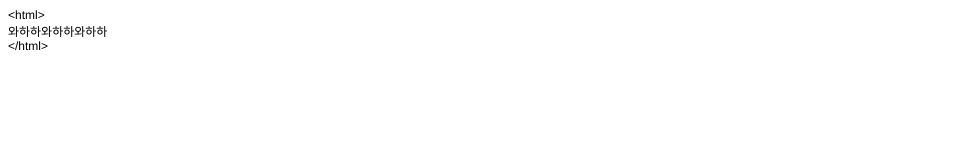
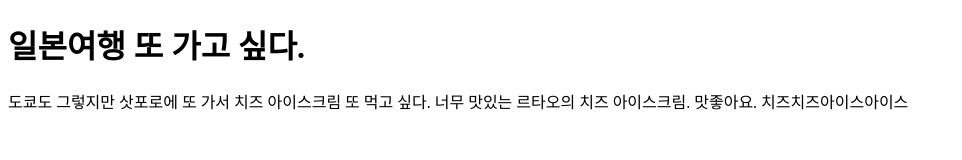
Before and after one commit to jmminn/test2024, a plain HTML site: page index.html in a window 1280 px wide. Shown: the whole page, without its empty margins (0-962 px from the left). Drawn offline with Linux system fonts and the light colour scheme.

Commit message:
Add files via upload

```diff
--- a/index.html
+++ b/index.html
@@ -1,18 +1,12 @@
-<!DOCTYPE html PUBLIC "-//W3C//DTD HTML 4.01//EN" "http://www.w3.org/TR/html4/strict.dtd">
+<!DOCTYPE html>
 <html>
-<head>
-  <meta http-equiv="Content-Type" content="text/html; charset=utf-8">
-  <meta http-equiv="Content-Style-Type" content="text/css">
-  <title></title>
-  <meta name="Generator" content="Cocoa HTML Writer">
-  <meta name="CocoaVersion" content="2487.3">
-  <style type="text/css">
-    p.p1 {margin: 0.0px 0.0px 0.0px 0.0px; font: 12.0px Helvetica}
-  </style>
-</head>
-<body>
-<p class="p1">&lt;html&gt;</p>
-<p class="p1">와하하와하하와하하</p>
-<p class="p1">&lt;/html&gt;</p>
-</body>
+	<head>
+		<meta charset="utf-8">
+		<meta name="viewport" content="width=device-width, initial-scale=1">
+		<title>일본 또 가고 싶다</title>
+	</head>
+	<body>
+		<h1>일본여행 또 가고 싶다.</h1>
+		<p>도쿄도 그렇지만 삿포로에 또 가서 치즈 아이스크림 또 먹고 싶다. 너무 맛있는 르타오의 치즈 아이스크림. 맛좋아요. 치즈치즈아이스아이스</p>
+	</body>
 </html>
```
